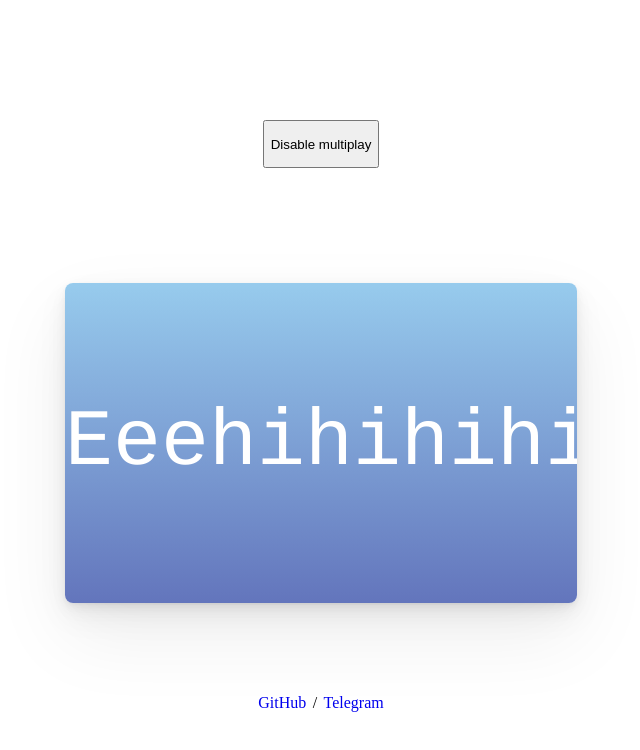
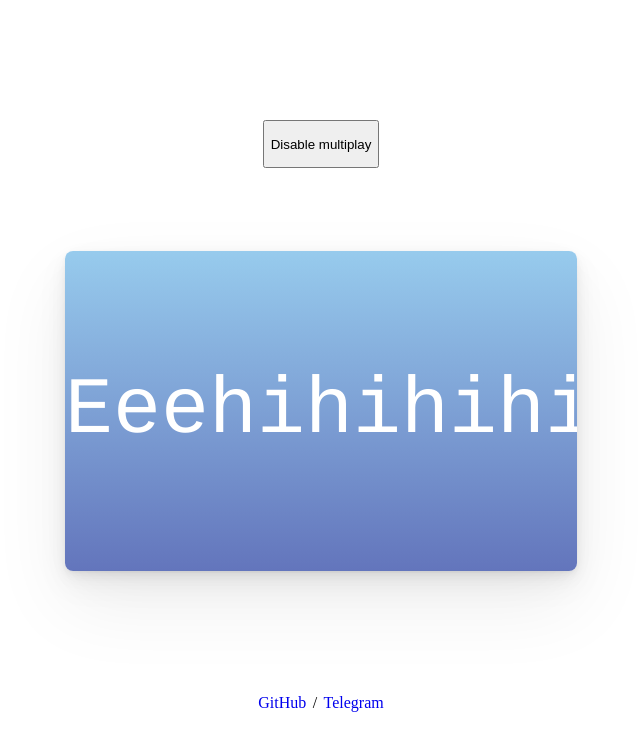
Before and after one commit to suisei-cn/starbuttons, a Vue app: page / in a window 1280 px wide. Shown: the top 750 px of the page, without its empty margins (319-959 px from the left). Built offline with nearby package versions, Linux system fonts and the light colour scheme.

Commit message:
fix: align the button for now, we should use smarter CSSes...

```diff
--- a/src/App.vue
+++ b/src/App.vue
@@ -107,9 +107,9 @@ export default class App extends Vue {
 }
 
 #bottom {
+  margin-top: 14vh;
   margin-bottom: 11vh;
   display: flex;
-  justify-content: space-between;
 }
 .bottonBtnLink {
   margin: 0 0.5vw;
--- a/src/components/CentralButton.vue
+++ b/src/components/CentralButton.vue
@@ -25,7 +25,7 @@ export default class CentralButton extends BaseButton { }
     monospace;
   height: 40vh;
   width: 40vw;
-  margin-top: 3vh;
+  margin-top: 9vh;
   color: white;
   background: linear-gradient(#97cbed, #6375bc);
   line-height: 40vh;
```
